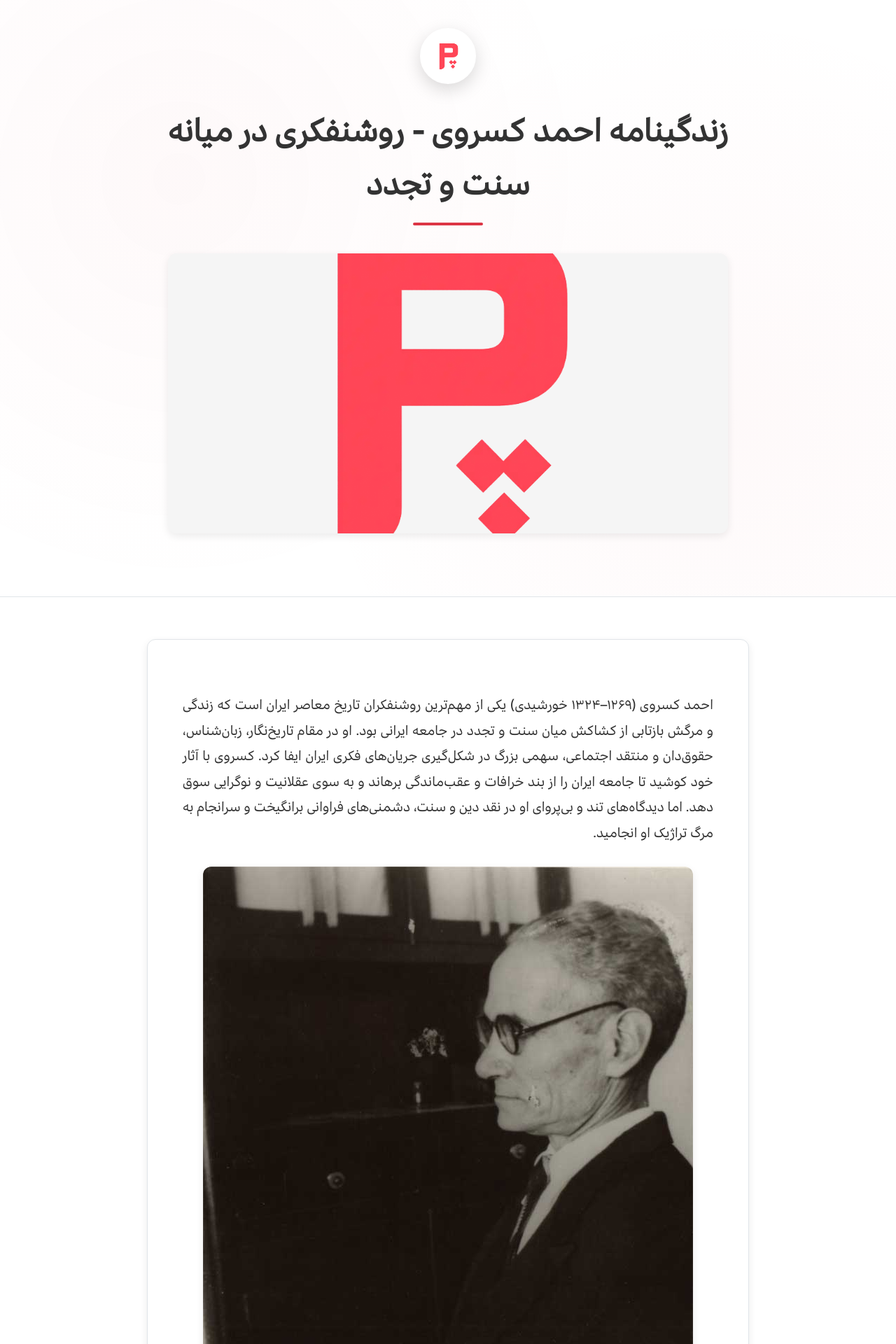
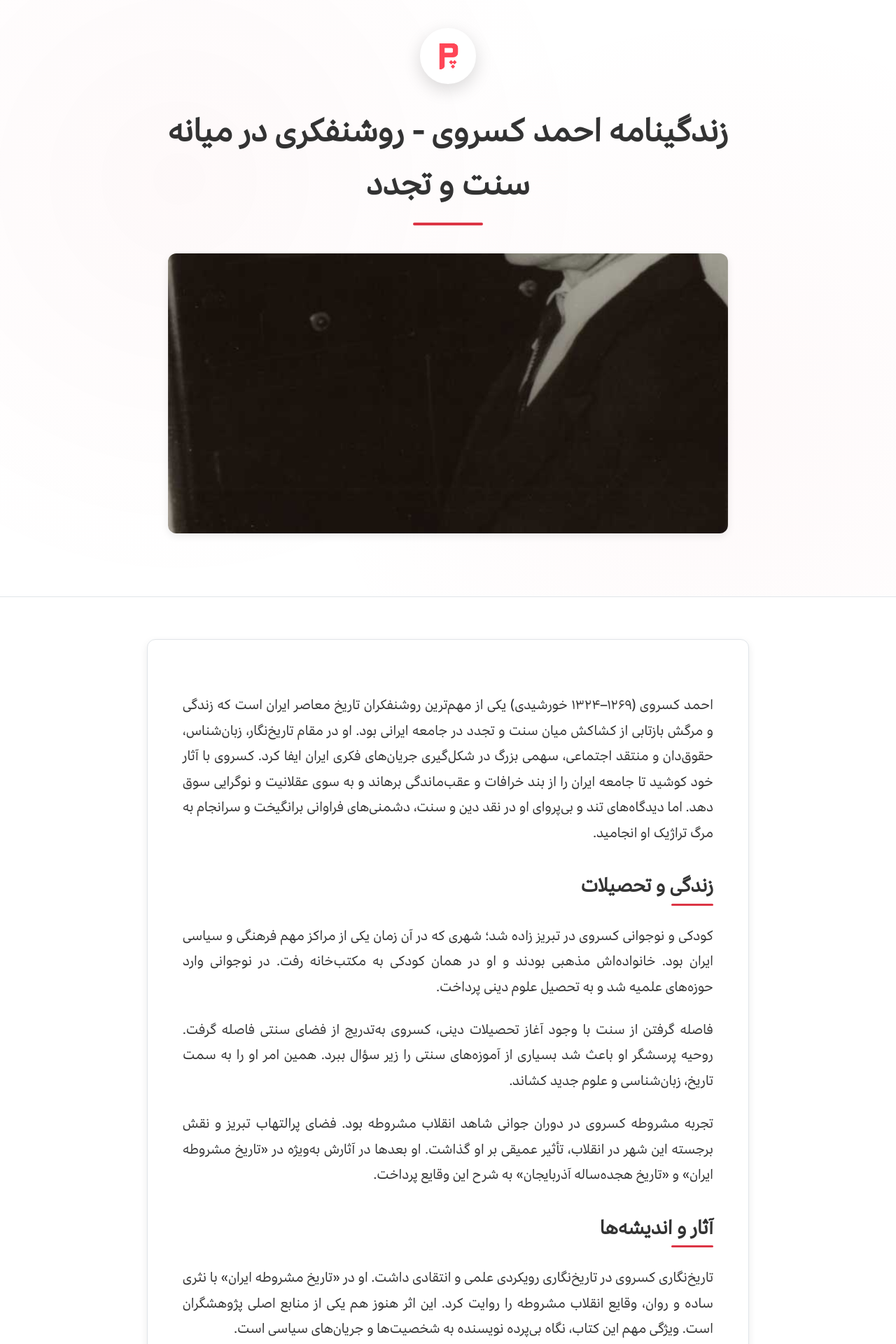
Before and after one commit to darkblog/darkblog.github.io, a Jekyll site: the page built from _posts/2025-9-9-ahmad-kasravi.md, in a window 1280 px wide. Shown: the top 1920 px of the page at 70% size. Built offline with Jekyll 4.4.1, drawn with Linux system fonts in a browser that asks for light colours.

Commit message:
Update 2025-9-9-ahmad-kasravi.md

```diff
--- a/_posts/2025-9-9-ahmad-kasravi.md
+++ b/_posts/2025-9-9-ahmad-kasravi.md
@@ -1,11 +1,10 @@
 ---
 layout: post
 title: زندگینامه احمد کسروی - روشنفکری در میانه سنت و تجدد
+image: /biography/ahmad-kasravi.jpg
 ---
 
 احمد کسروی (۱۲۶۹–۱۳۲۴ خورشیدی) یکی از مهم‌ترین روشنفکران تاریخ معاصر ایران است که زندگی و مرگش بازتابی از کشاکش میان سنت و تجدد در جامعه ایرانی بود. او در مقام تاریخ‌نگار، زبان‌شناس، حقوق‌دان و منتقد اجتماعی، سهمی بزرگ در شکل‌گیری جریان‌های فکری ایران ایفا کرد. کسروی با آثار خود کوشید تا جامعه ایران را از بند خرافات و عقب‌ماندگی برهاند و به سوی عقلانیت و نوگرایی سوق دهد. اما دیدگاه‌های تند و بی‌پروای او در نقد دین و سنت، دشمنی‌های فراوانی برانگیخت و سرانجام به مرگ تراژیک او انجامید.
-
-<img src="/biography/ahmad-kasravi.jpg" alt="احمد کسروی" loading="lazy">
 
 ## زندگی و تحصیلات
 
```
